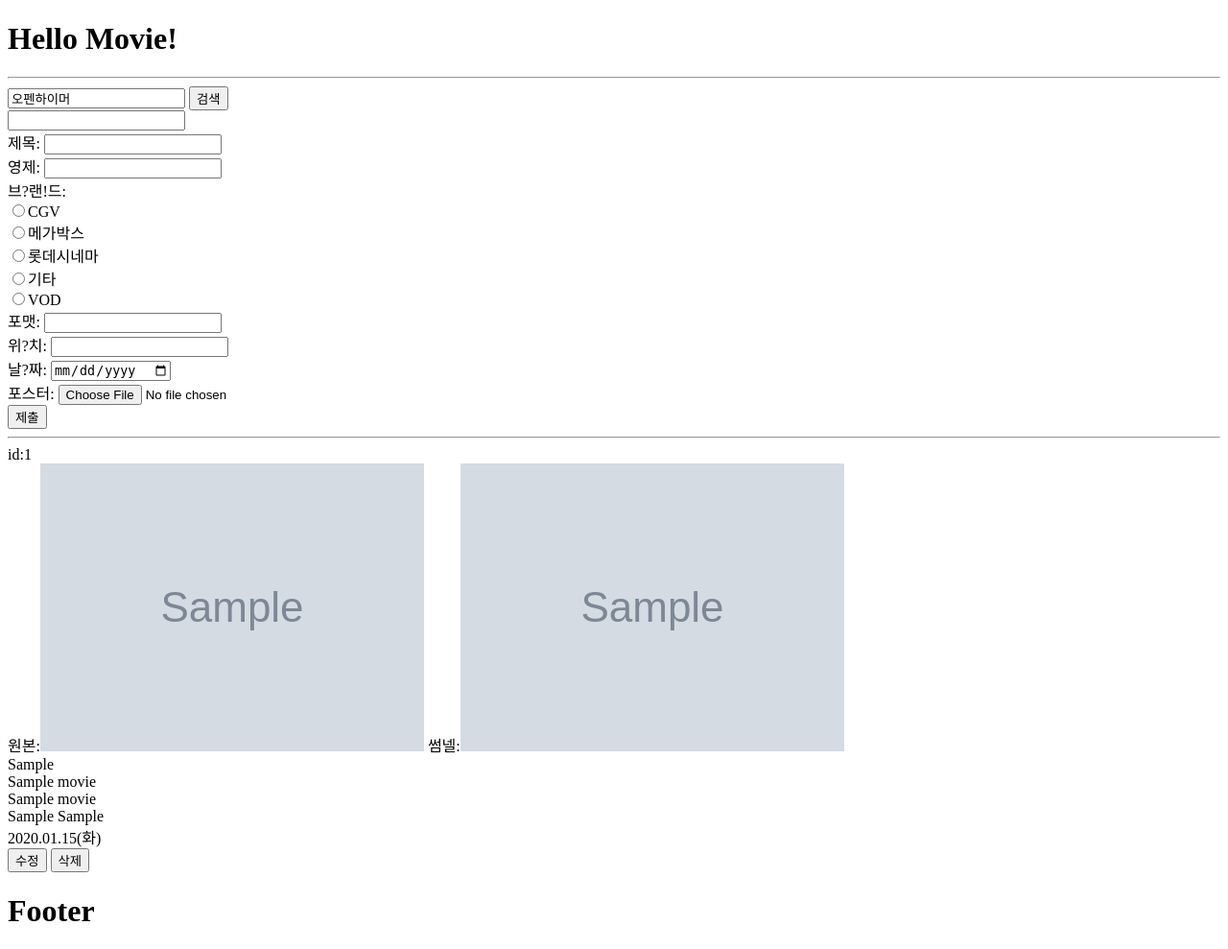
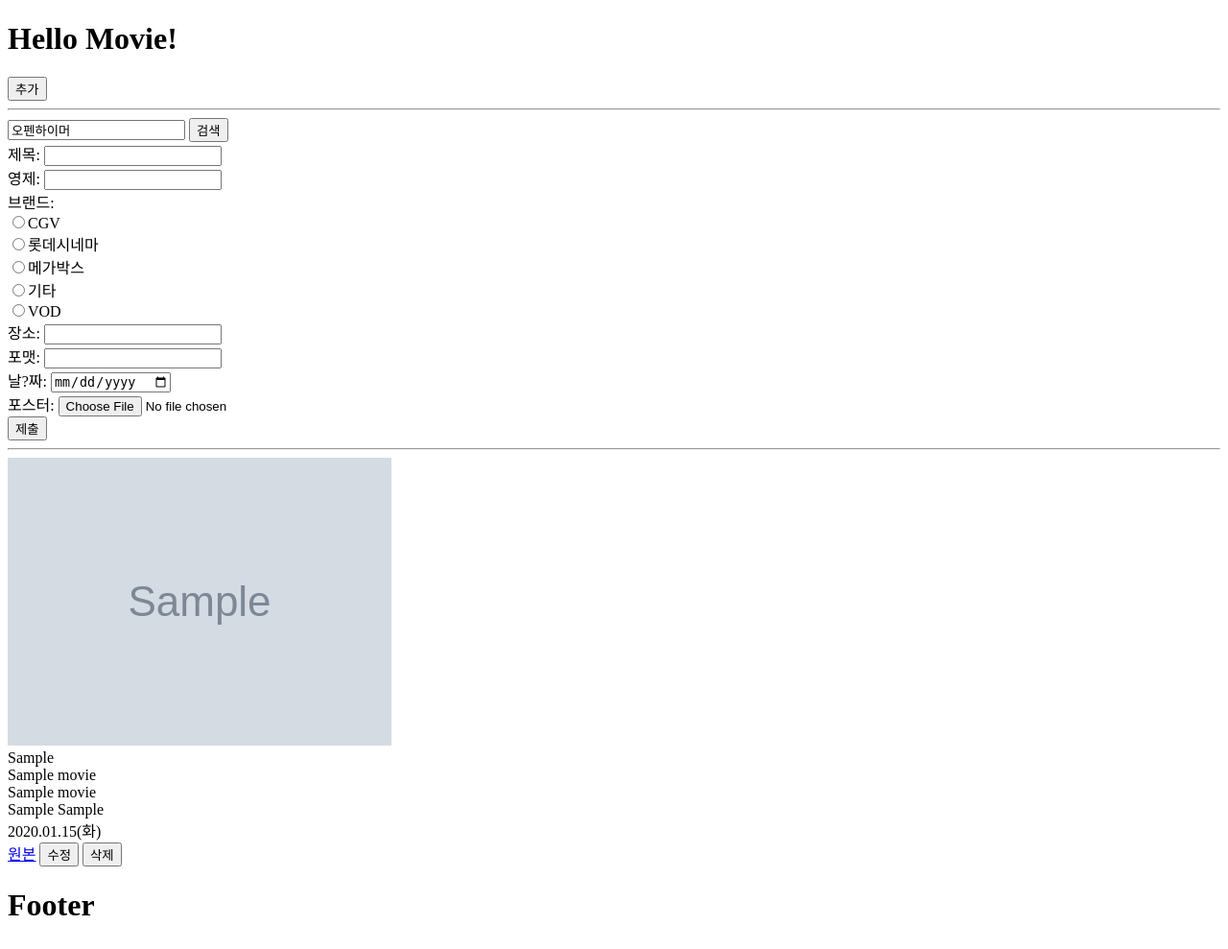
Before and after one commit to sisu-01/sisu2, a Django app: page /movie/ in a window 1280 px wide. Shown: the part 58-1047 px from the top of the page at 96% size. After the commit the page ends 1012 px from the top, so only its background shows below. Run offline with Django 4.2, Linux system fonts and the light colour scheme; tables that the repository leaves empty hold one stand-in row (values such as "Sample post"); grey boxes marked "Sample" are stand-in pictures.

Commit message:
movie 가독성 정리

```diff
--- a/movie/forms.py
+++ b/movie/forms.py
@@ -6,7 +6,7 @@ from .models import *
 class MovieForm(forms.ModelForm):
     class Meta:
         model = Movie
-        fields = ['title','title_en','brand','format','location','date','poster']
+        fields = ['title','title_en','brand','location','format','date','poster']
 
     def __init__(self, *args, **kwargs):
         #MovieForm 선언 할 때 매개변수가 있는가?
--- a/movie/models.py
+++ b/movie/models.py
@@ -3,15 +3,15 @@ from common.utils import ImageUpload
 
 # Create your models here.
 class Movie(models.Model):
-    title   = models.CharField(max_length=100)#제목
-    title_en= models.CharField(max_length=100)#영제
+    title   = models.CharField(max_length=100)
+    title_en= models.CharField(max_length=100)
+    brand   = models.CharField(max_length=20)
+    location= models.CharField(max_length=20)
+    format  = models.CharField(max_length=20)
+    date    = models.DateField()
+    weekday = models.IntegerField()
     poster  = models.ImageField(upload_to=ImageUpload('poster'))
     thumbnail = models.ImageField(upload_to=ImageUpload('thumbnail'))
-    brand   = models.CharField(max_length=20)##CGV, 메박, 롯데, 기타, VOD brand new!
-    format  = models.CharField(max_length=20)#2d 3d imax screenx dolby colorium type->format
-    location= models.CharField(max_length=20)#평촌, 코메, 수롯시, 양양영화, 집 place->location
-    date    = models.DateField()
-    weekday = models.IntegerField()#0월1화2수...5토6일
     #user
     insert_date = models.DateTimeField()
     insert_ip = models.CharField(max_length=40)
--- a/templates/movie/movie.html
+++ b/templates/movie/movie.html
@@ -11,20 +11,20 @@
 {% block content %}
 <main>
     <h1>Hello Movie!</h1>
+    <button type="button" onClick="insert()">추가</button>
     {% include 'movie/movie_form.html' %}
     <div id="movies">
     {% if movieList %}
         {% for movie in movieList %}
         <div id="{{movie.id}}">
-            id:{{movie.id}}<br/>
-            원본:<img src="{{movie.poster.url}}" alt="{{movie.title}}">
-            썸넬:<img src="{{movie.thumbnail.url}}" alt="{{movie.title}}">
+            <img src="{{movie.thumbnail.url}}" alt="{{movie.title}}">
             <div>{{movie.format}}</div>
             <div>{{movie.title}}</div>
             <div>{{movie.title_en}}</div>
             <div>{{movie.brand}}&nbsp;{{movie.location}}</div>
             <div>{{movie.date|date:'Y.m.d'}}({{movie.weekday|weekday}})</div>
             <div>
+                <a href="{{movie.poster.url}}" target="_blank">원본</a>
                 <button onClick="select('{{movie.id}}')">수정</button>
                 <button onClick="delete_movie('{{movie.id}}')">삭제</button>
             </div>
@@ -34,6 +34,9 @@
     </div>
 </main>
 <script>
+    function insert(){
+        document.getElementsByName("id")[0].value = "";
+    }
     function search_movie(){
         const url = "{% url 'movie:search'%}";
         const options = {
@@ -104,15 +107,14 @@
                 const weekday = ["월","화","수","목","금","토","일"];
                 const htmlString = `
                 <div id="${movie.id}">
-                    id:${movie.id}<br/>
-                    원본:<img src="{% get_media_prefix %}${movie.poster}" alt="${movie.title}">
-                    썸넬:<img src="{% get_media_prefix %}${movie.thumbnail}" alt="${movie.title}">
+                    <img src="{% get_media_prefix %}${movie.thumbnail}" alt="${movie.title}">
                     <div>${movie.format}</div>
                     <div>${movie.title}</div>
                     <div>${movie.title_en}</div>
                     <div>${movie.brand}&nbsp;${movie.location}</div>
                     <div>${date}(${weekday[movie.weekday]})</div>
                     <div>
+                        <a href="{% get_media_prefix %}${movie.poster}" target="_blank">원본</a>
                         <button onClick="select('${movie.id}')">수정</button>
                         <button onClick="delete_movie('${movie.id}')">삭제</button>
                     </div>
--- a/templates/movie/movie_form.html
+++ b/templates/movie/movie_form.html
@@ -5,7 +5,7 @@
 </div>
 <div id="movieList"></div>
 <form id="form" enctype="multipart/form-data">
-    <input type="text" name="id">
+    <input type="hidden" name="id">
         <div>
             <label for="id_title">제목:</label>
             <input type="text" name="title" maxlength="100" required="" id="id_title">
@@ -15,16 +15,16 @@
             <input type="text" name="title_en" maxlength="100" required="" id="id_title_en">
         </div>
         <div>
-            <label>브?랜!드:</label>
+            <label>브랜드:</label>
             <div id="id_brand" class="special">
                 <div>
                     <label for="id_brand_0"><input type="radio" name="brand" value="CGV" class="special" maxlength="20" required="" id="id_brand_0">CGV</label>
                 </div>
                 <div>
-                    <label for="id_brand_1"><input type="radio" name="brand" value="메가박스" class="special" maxlength="20" required="" id="id_brand_1">메가박스</label>
+                    <label for="id_brand_2"><input type="radio" name="brand" value="롯데시네마" class="special" maxlength="20" required="" id="id_brand_1">롯데시네마</label>
                 </div>
                 <div>
-                    <label for="id_brand_2"><input type="radio" name="brand" value="롯데시네마" class="special" maxlength="20" required="" id="id_brand_2">롯데시네마</label>
+                    <label for="id_brand_1"><input type="radio" name="brand" value="메가박스" class="special" maxlength="20" required="" id="id_brand_2">메가박스</label>
                 </div>
                 <div>
                     <label for="id_brand_3"><input type="radio" name="brand" value="기타" class="special" maxlength="20" required="" id="id_brand_3">기타</label>
@@ -35,12 +35,12 @@
             </div>
         </div>
         <div>
+            <label for="id_location">장소:</label>
+            <input type="text" name="location" maxlength="20" required="" id="id_location">
+        </div>
+        <div>
             <label for="id_format">포맷:</label>
             <input type="text" name="format" maxlength="20" required="" id="id_format">
-        </div>
-        <div>
-            <label for="id_location">위?치:</label>
-            <input type="text" name="location" maxlength="20" required="" id="id_location">
         </div>
         <div>
             <label for="id_date">날?짜:</label>
```
